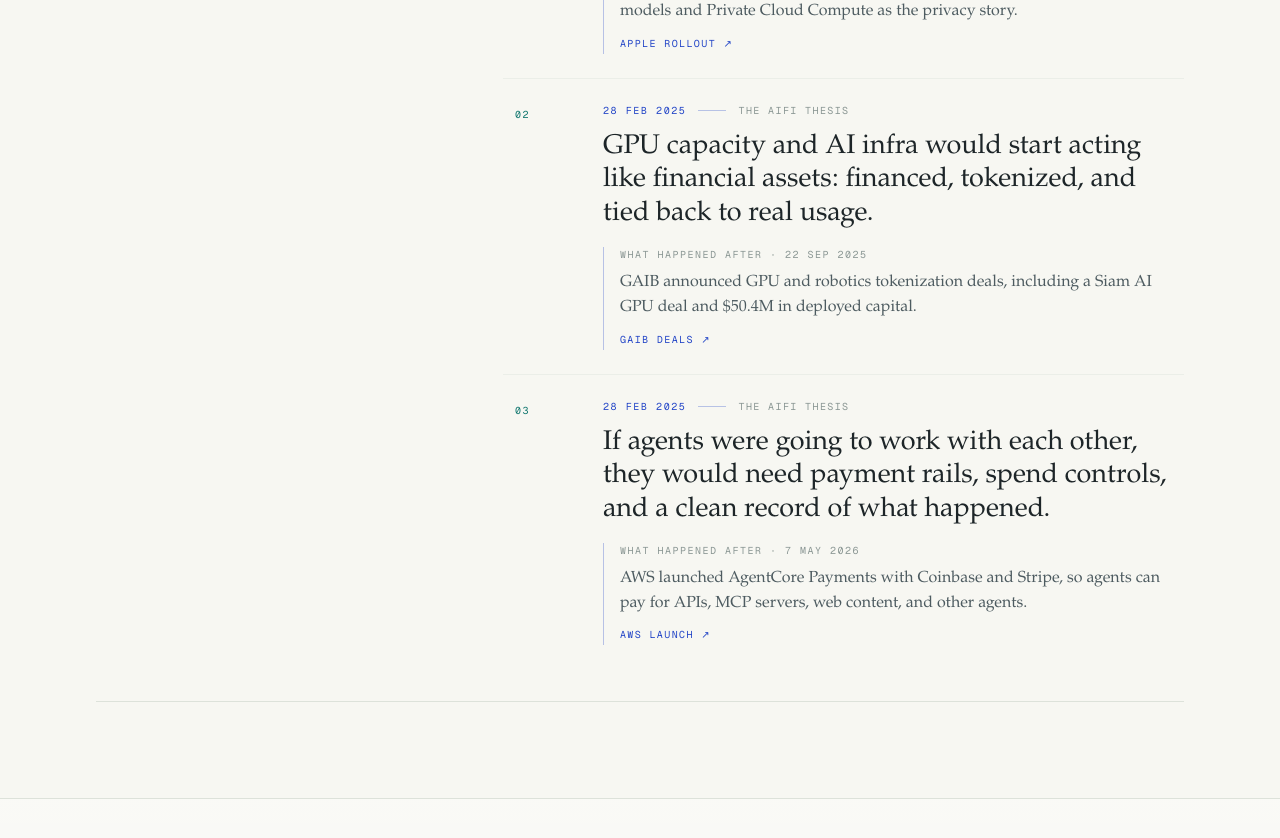
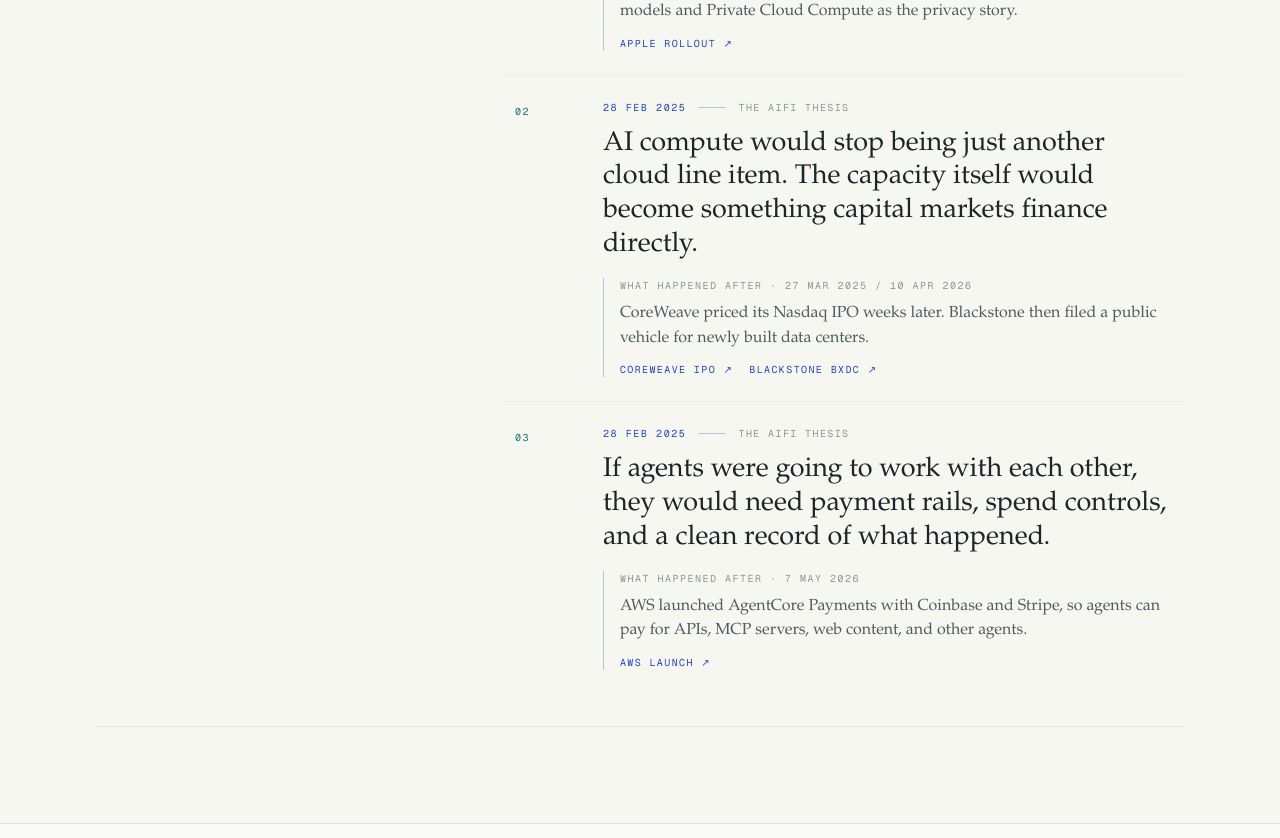
Before and after one commit to 0xadvait/personal_web, a Next.js app: page / in a window 1280 px wide. Shown: the part 1980-2818 px from the top of the page. Built offline with nearby package versions, Linux system fonts and the light colour scheme.

Commit message:
Use institutional AI infra examples

```diff
--- a/src/components/Thesis.js
+++ b/src/components/Thesis.js
@@ -46,12 +46,20 @@
     source: 'The AiFi Thesis',
     sourceHref: 'https://peri-labs.github.io/docs/assets/files/The_AiFi_Thesis.pdf',
     call:
-      'GPU capacity and AI infra would start acting like financial assets: financed, tokenized, and tied back to real usage.',
-    after: '22 Sep 2025',
+      'AI compute would stop being just another cloud line item. The capacity itself would become something capital markets finance directly.',
+    after: '27 Mar 2025 / 10 Apr 2026',
     happened:
-      'GAIB announced GPU and robotics tokenization deals, including a Siam AI GPU deal and $50.4M in deployed capital.',
-    evidence: 'GAIB deals',
-    evidenceHref: 'https://blog.gaib.ai/tokenizing-15m-and-5-4m-worth-of-robotics-and-gpu-assets/',
+      'CoreWeave priced its Nasdaq IPO weeks later. Blackstone then filed a public vehicle for newly built data centers.',
+    evidenceLinks: [
+      {
+        label: 'CoreWeave IPO',
+        href: 'https://investors.coreweave.com/news/news-details/2025/CoreWeave-Announces-Pricing-of-Initial-Public-Offering/default.aspx',
+      },
+      {
+        label: 'Blackstone BXDC',
+        href: 'https://www.blackstone.com/news/press/blackstone-digital-infrastructure-trust-announces-public-filing-of-registration-statement-with-the-sec/',
+      },
+    ],
   },
   {
     made: '28 Feb 2025',
@@ -62,9 +70,12 @@
     after: '7 May 2026',
     happened:
       'AWS launched AgentCore Payments with Coinbase and Stripe, so agents can pay for APIs, MCP servers, web content, and other agents.',
-    evidence: 'AWS launch',
-    evidenceHref:
-      'https://aws.amazon.com/about-aws/whats-new/2026/04/amazon-bedrock-agentcore-payments-preview/',
+    evidenceLinks: [
+      {
+        label: 'AWS launch',
+        href: 'https://aws.amazon.com/about-aws/whats-new/2026/04/amazon-bedrock-agentcore-payments-preview/',
+      },
+    ],
   },
 ];
 
@@ -158,7 +169,7 @@
               <ol className="divide-y divide-border-soft border-t border-border lg:border-t-0">
                 {datedCalls.map((item, index) => (
                   <li
-                    key={`${item.source}-${item.evidence}`}
+                    key={`${item.source}-${item.evidence ?? item.evidenceLinks?.[0]?.label}`}
                     className="grid gap-4 py-6 sm:grid-cols-[4.25rem_1fr] sm:gap-5 sm:px-3"
                   >
                     <div className="font-mono text-[10px] uppercase tracking-[0.16em] text-accent-alt sm:pt-1">
@@ -192,14 +203,21 @@
                         <p className="mt-2 max-w-2xl font-serif text-[15px] leading-[1.55] text-fg-muted sm:text-[16px]">
                           {item.happened}
                         </p>
-                        <a
-                          href={item.evidenceHref}
-                          target="_blank"
-                          rel="noopener noreferrer"
-                          className="mt-3 inline-flex font-mono text-[10px] uppercase tracking-[0.14em] text-accent hover:underline underline-offset-[3px]"
-                        >
-                          {item.evidence} ↗
-                        </a>
+                        <div className="mt-3 flex flex-wrap gap-x-4 gap-y-2">
+                          {(item.evidenceLinks ?? [
+                            { label: item.evidence, href: item.evidenceHref },
+                          ]).map((link) => (
+                            <a
+                              key={link.label}
+                              href={link.href}
+                              target="_blank"
+                              rel="noopener noreferrer"
+                              className="inline-flex font-mono text-[10px] uppercase tracking-[0.14em] text-accent hover:underline underline-offset-[3px]"
+                            >
+                              {link.label} ↗
+                            </a>
+                          ))}
+                        </div>
                       </div>
                     </div>
                   </li>
```
